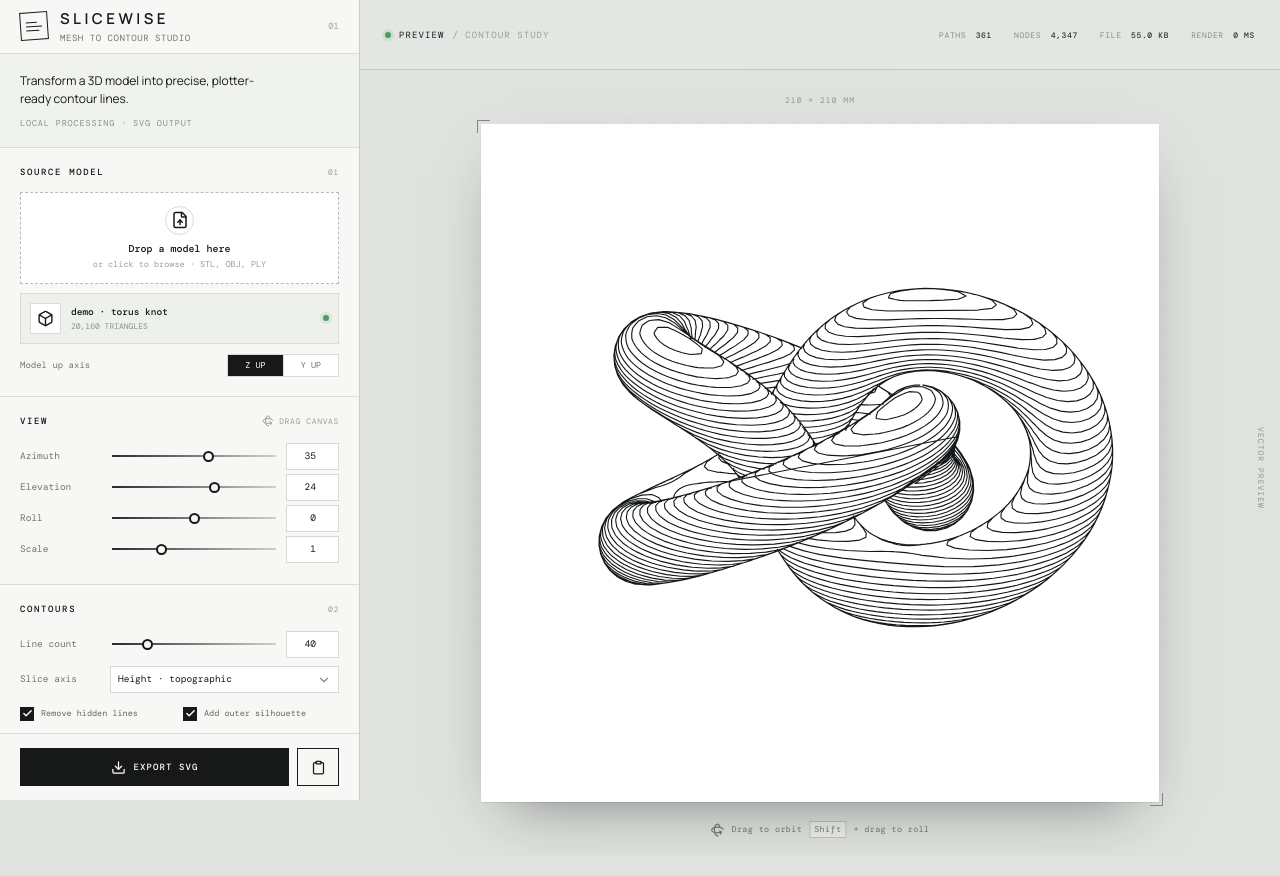
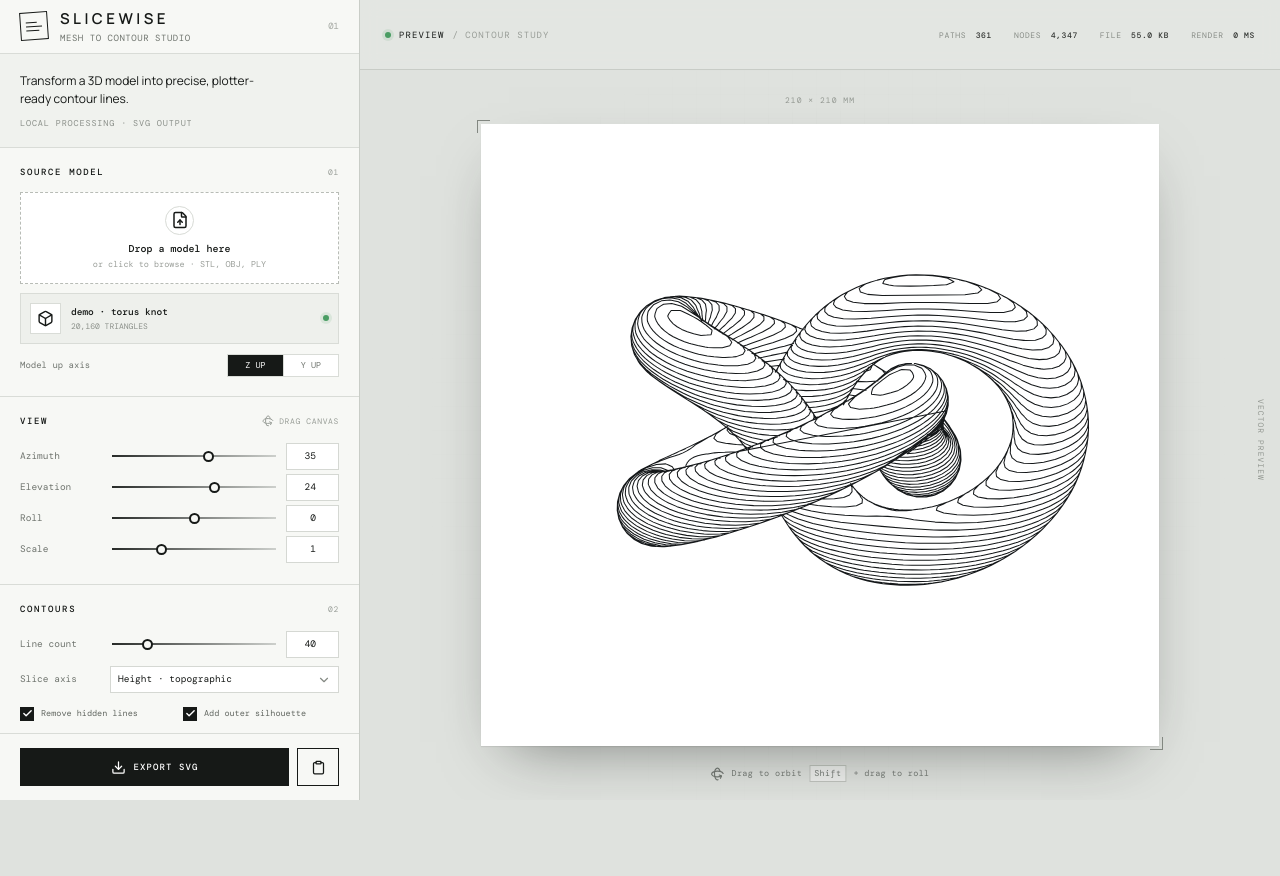
Before and after one commit to FrediBach/slicewise, a React (Vite) app: page / in a window 1280 px wide. Shown: the top 876 px of the page. Built offline with nearby package versions, Linux system fonts and the light colour scheme; a web font is replaced by a local one.

Commit message:
Fix visual regression

```diff
--- a/src/index.css
+++ b/src/index.css
@@ -18,7 +18,7 @@ body { min-height: 100vh; font-size: 12px; -webkit-font-smoothing: antialiased;
 button, input, select { font: inherit; color: inherit; }
 button { -webkit-tap-highlight-color: transparent; }
 
-.app-shell { display: grid; grid-template-columns: 360px minmax(0, 1fr); min-height: 100dvh; }
+.app-shell { display: grid; grid-template-columns: 360px minmax(0, 1fr); width: 100%; height: 100dvh; overflow: hidden; }
 .rail { background: var(--panel); border-right: 1px solid #c9cdc7; height: 100dvh; display: flex; flex-direction: column; z-index: 2; }
 .brand { height: 70px; display: flex; align-items: center; gap: 12px; padding: 0 20px; border-bottom: 1px solid var(--line); }
 .brand h1 { margin: 0; font-family: Manrope, sans-serif; font-size: 15px; font-weight: 600; letter-spacing: .23em; text-transform: uppercase; }
@@ -94,7 +94,7 @@ input[type="number"], input[type="text"], select { height: 27px; border: 1px sol
 .button--outline { width: 42px; background: transparent; color: var(--ink); }
 .button--outline:hover { color: white; }
 
-.workspace { min-width: 0; min-height: 100dvh; display: flex; flex-direction: column; background: #dfe2de; }
+.workspace { min-width: 0; height: 100dvh; min-height: 0; display: flex; flex-direction: column; overflow: hidden; background: #dfe2de; }
 .topbar { height: 70px; display: flex; align-items: center; justify-content: space-between; padding: 0 25px; border-bottom: 1px solid #c8ccc6; background: rgba(229,232,227,.72); backdrop-filter: blur(8px); }
 .workspace-title { display: flex; align-items: center; gap: 8px; font-size: 9px; letter-spacing: .12em; text-transform: uppercase; }
 .workspace-title > span:last-child { color: #989d97; }
@@ -120,7 +120,7 @@ input:focus-visible, select:focus-visible, button:focus-visible, .dropzone:focus
 @media (prefers-reduced-motion: reduce) { * { scroll-behavior: auto !important; transition: none !important; } }
 
 @media (max-width: 900px) {
-  .app-shell { grid-template-columns: 1fr; }
+  .app-shell { grid-template-columns: 1fr; height: auto; min-height: 100dvh; overflow: visible; }
   .rail { height: auto; order: 2; border-top: 1px solid #c9cdc7; border-right: 0; }
   .rail-scroll { overflow: visible; }
   .workspace { min-height: 62dvh; height: 62dvh; order: 1; }
```
